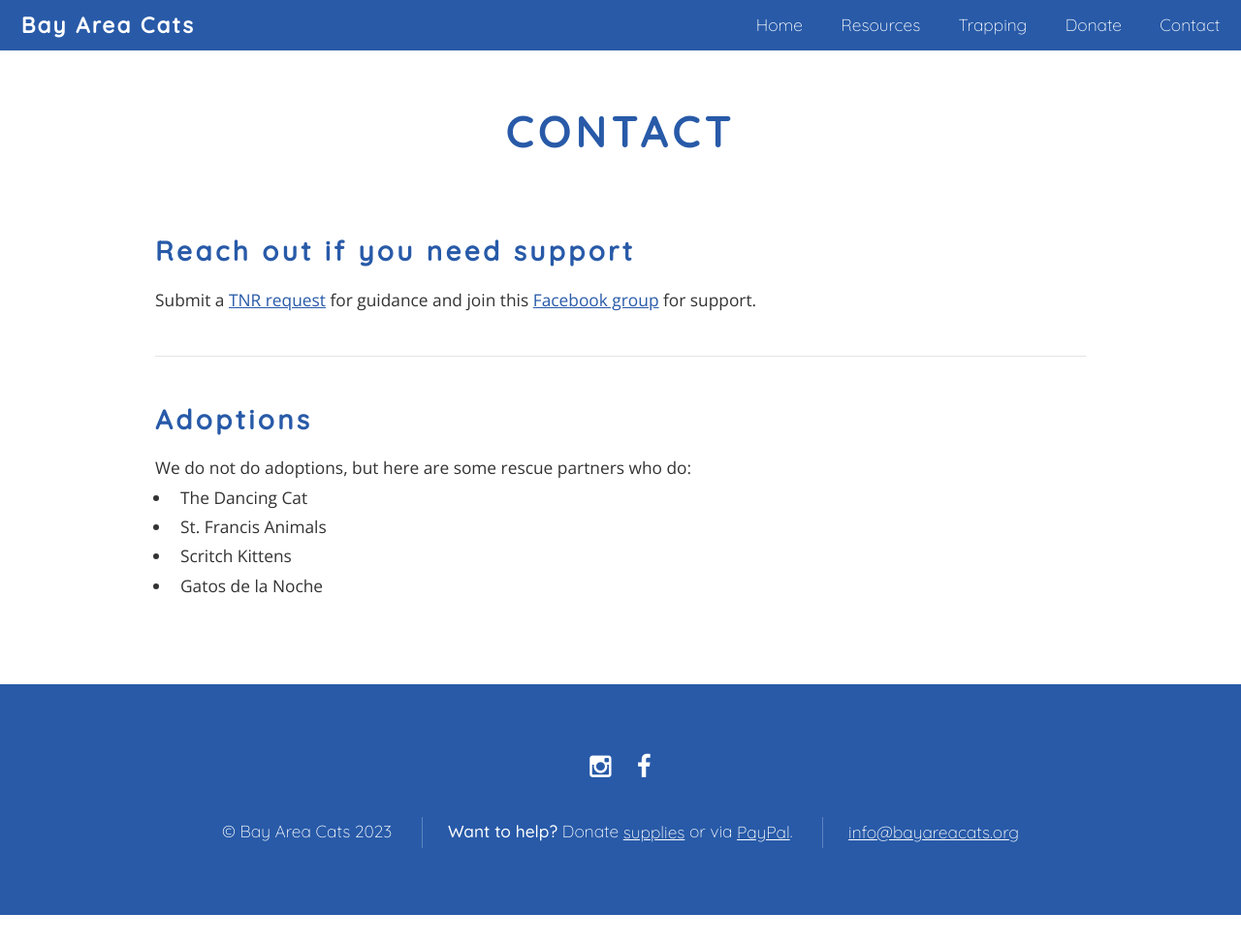
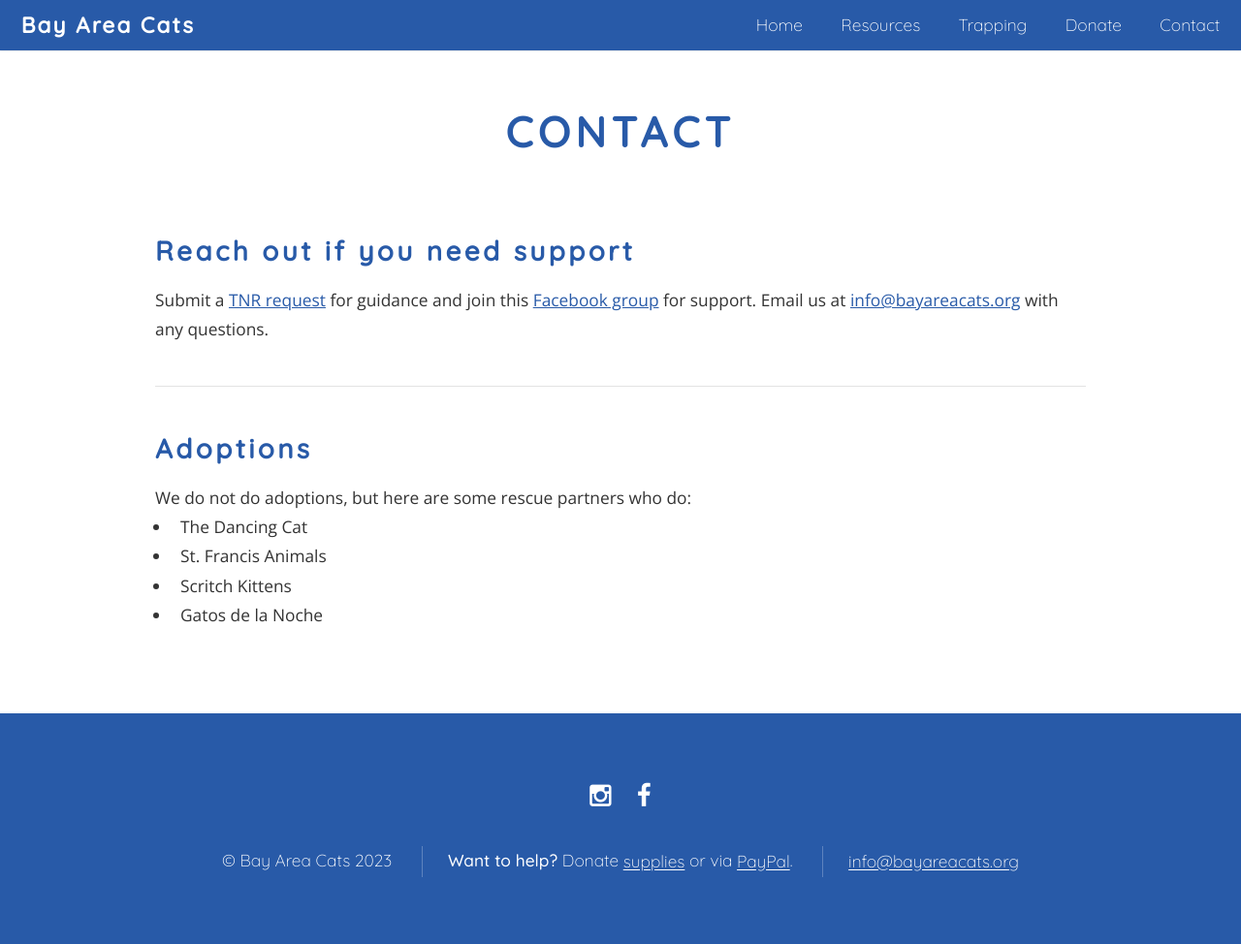
Before and after one commit to sunmeetsingh/bayareacats.github.io, a Jekyll site: the page built from contact.html, in a window 1280 px wide and 974 px high. Shown: the whole window at 97% size. Built offline with Jekyll 4.4.1, drawn with Linux system fonts in a browser that asks for light colours.

Commit message:
Update contact.html
Adds email.

```diff
--- a/contact.html
+++ b/contact.html
@@ -17,7 +17,7 @@ layout: default
         <section>
             <h3>Reach out if you need support</h3>
 
-            <p>Submit a <a href="tnr">TNR request</a> for guidance and join this <a href="facebook.com/groups/bayareatnr">Facebook group</a> for support.
+            <p>Submit a <a href="tnr">TNR request</a> for guidance and join this <a href="facebook.com/groups/bayareatnr">Facebook group</a> for support. Email us at <a href="mailto:info@bayareacats.org">info@bayareacats.org</a> with any questions.
 
             <hr class="major" />
 
```
